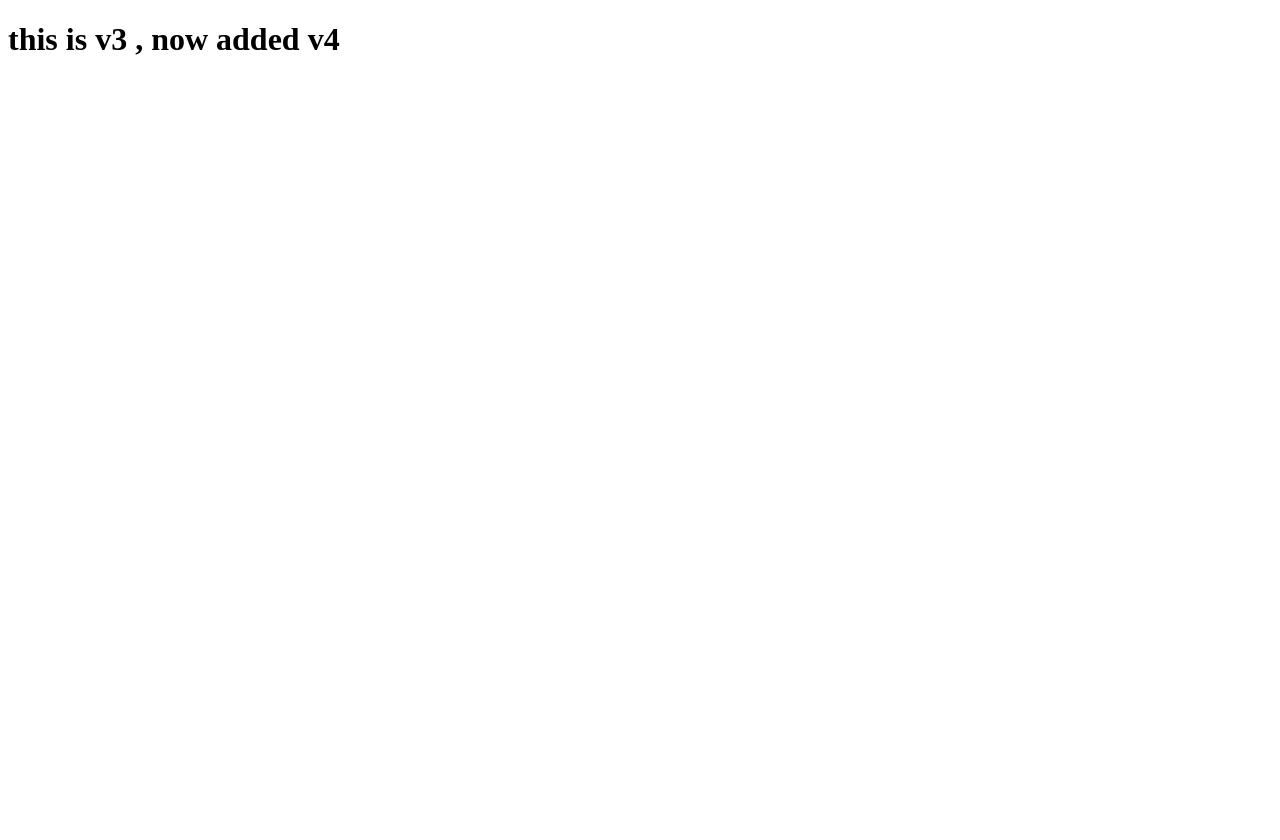
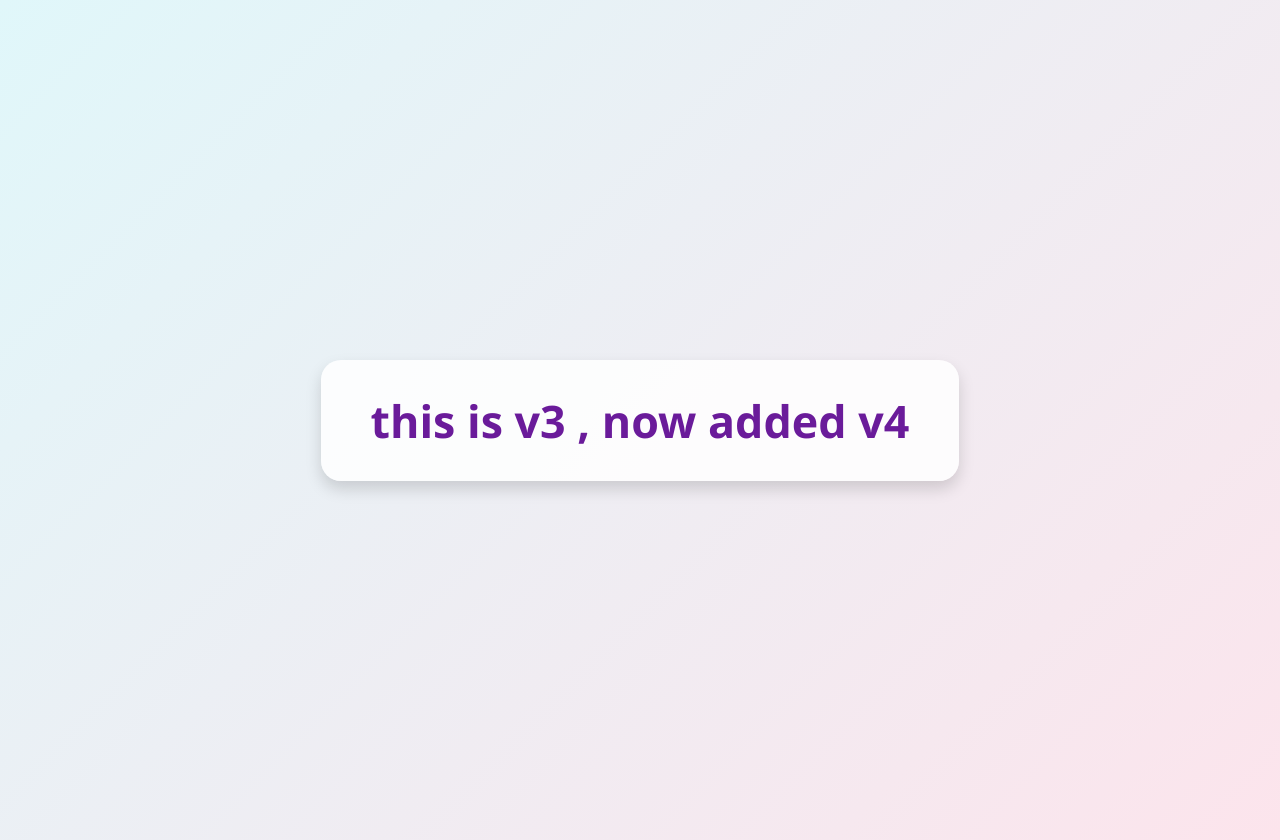
Before and after one commit to gayatri-2219/local, a plain HTML site: page index.html in a window 1280 px wide. Before the commit the page ends 800 px from the top, so only its background shows below. Drawn offline with Linux system fonts and the light colour scheme.

Commit message:
added designing

```diff
--- a/index.html
+++ b/index.html
@@ -4,6 +4,8 @@
     <meta charset="UTF-8">
     <meta name="viewport" content="width=device-width, initial-scale=1.0">
     <title>Document</title>
+    <link rel="stylesheet" href="style.css">
+
 </head>
 <body>
     <h1>this is v3 , now added v4</h1>
--- /dev/null
+++ b/style.css
@@ -0,0 +1,32 @@
+/* style.css */
+
+/* Apply a nice background gradient and basic font */
+body {
+    background: linear-gradient(135deg, #e0f7fa, #fce4ec);
+    font-family: 'Segoe UI', Tahoma, Geneva, Verdana, sans-serif;
+    margin: 0;
+    padding: 20px;
+    color: #333;
+    min-height: 100vh;
+    display: flex;
+    justify-content: center;
+    align-items: center;
+}
+
+/* Style the main heading */
+h1 {
+    text-align: center;
+    font-size: 2.8rem;
+    color: #6a1b9a;
+    background: #ffffffdd;
+    padding: 30px 50px;
+    border-radius: 20px;
+    box-shadow: 0px 8px 16px rgba(0, 0, 0, 0.15);
+    transition: transform 0.3s ease;
+}
+
+/* Add a hover effect */
+h1:hover {
+    transform: scale(1.05);
+    color: #4a148c;
+}
```
